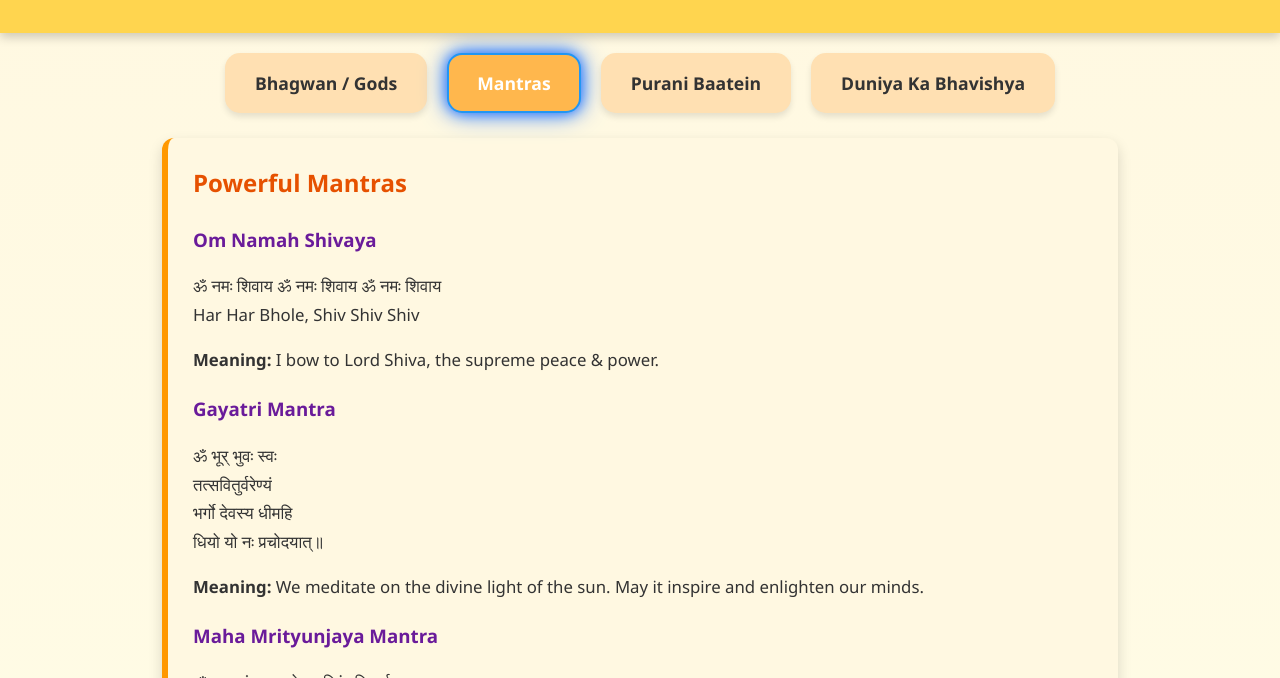
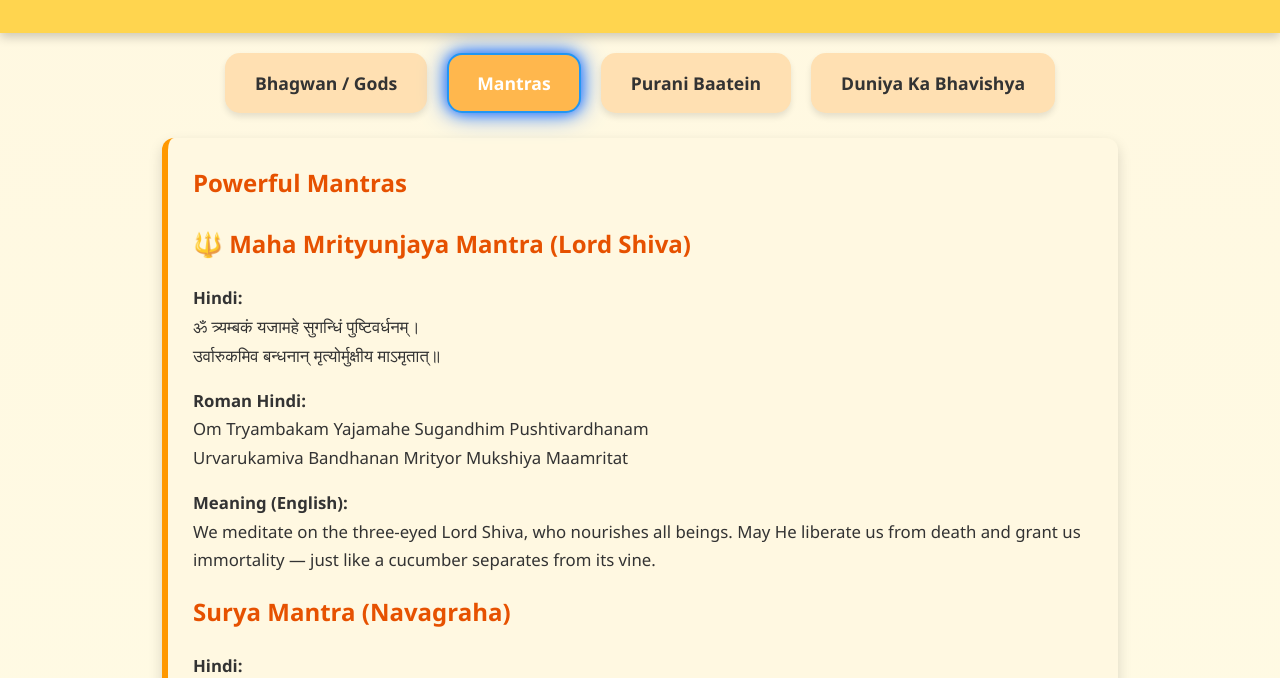
Before and after one commit to aryansaini100/DIVINE-VAANI, a plain HTML site: page index.html in a window 1280 px wide. Both pictures are taken after a click on the element "Mantras". Shown: the part 122-800 px from the top of the page. Drawn offline with Linux system fonts and the light colour scheme.

Commit message:
Added Maha Mrityunjaya and Surya mantra in Hindi & English

```diff
--- a/index.html
+++ b/index.html
@@ -13,7 +13,6 @@
   <h1>Divine Vaani</h1>
   <p>Spiritual Knowledge in Hindi & English</p>
 
-  <!-- Three Dots Menu -->
   <div class="menu-container">
     <div class="dots" onclick="toggleMenu()">⋮</div>
     <ul class="dropdown-menu" id="dropdownMenu">
@@ -108,6 +107,39 @@ allowfullscreen>
 
     <section id="mantras" class="content-section">
       <h2> Powerful Mantras</h2>
+
+      <section class="mantra">
+  <h2>🔱 Maha Mrityunjaya Mantra (Lord Shiva)</h2>
+  <p><strong>Hindi:</strong><br>
+    ॐ त्र्यम्बकं यजामहे सुगन्धिं पुष्टिवर्धनम्।<br>
+    उर्वारुकमिव बन्धनान् मृत्योर्मुक्षीय माऽमृतात्॥
+  </p>
+  <p><strong>Roman Hindi:</strong><br>
+    Om Tryambakam Yajamahe Sugandhim Pushtivardhanam<br>
+    Urvarukamiva Bandhanan Mrityor Mukshiya Maamritat
+  </p>
+  <p><strong>Meaning (English):</strong><br>
+    We meditate on the three-eyed Lord Shiva, who nourishes all beings.
+    May He liberate us from death and grant us immortality — just like a cucumber separates from its vine.
+  </p>
+</section>
+
+<section class="mantra">
+  <h2> Surya Mantra (Navagraha)</h2>
+  <p><strong>Hindi:</strong><br>
+    ॐ आदित्याय च सोमाय मङ्गलाय बुधाय च।<br>
+    गुरु शुक्र शनिभ्यश्च राहवे केतवे नमः॥
+  </p>
+  <p><strong>Roman Hindi:</strong><br>
+    Om Adityaya Cha Somaya Mangalaya Budhaya Cha<br>
+    Guru Shukra Shanibhyascha Rahave Ketave Namah
+  </p>
+  <p><strong>Meaning (English):</strong><br>
+    Salutations to the nine planets — the Sun, Moon, Mars, Mercury, Jupiter, Venus, Saturn, Rahu, and Ketu —
+    may they bless us with peace and protection.
+  </p>
+
+
       <h3> Om Namah Shivaya</h3>
       <p>ॐ नमः शिवाय ॐ नमः शिवाय ॐ नमः शिवाय<br>Har Har Bhole, Shiv Shiv Shiv</p>
       <p><b>Meaning:</b> I bow to Lord Shiva, the supreme peace & power.</p>
```
